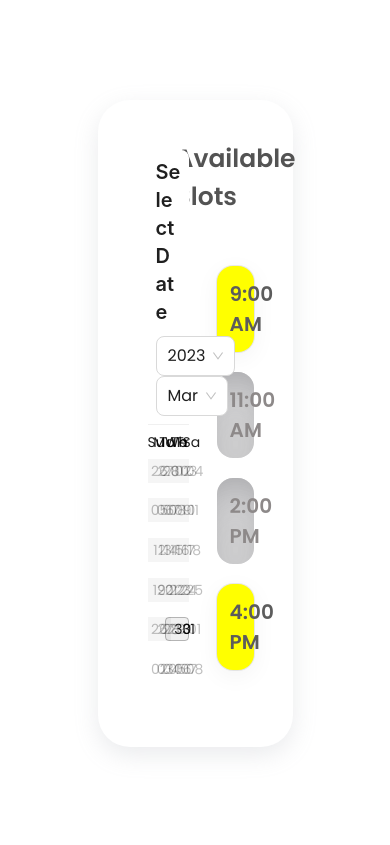
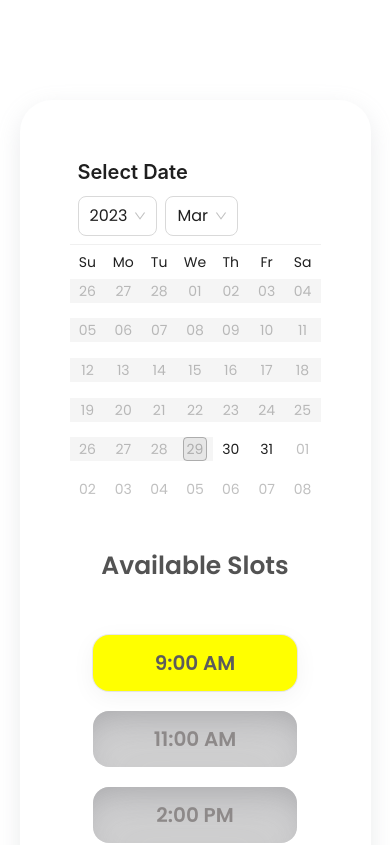
Before and after one commit to Mr-Soni532/ALS---Ace-Legal-Services, a React (Create React App) app in the folder frontend/: page /bookslot in a window 390 px wide. Shown: the top 845 px of the page. Built offline with nearby package versions, Linux system fonts and the light colour scheme.

Commit message:
added responsiveness in BookSlots

```diff
--- a/frontend/src/pages/BookSlot/bookSlot.style.css
+++ b/frontend/src/pages/BookSlot/bookSlot.style.css
@@ -17,6 +17,7 @@
     height: 100%;
     padding: 20px;
     position: relative;
+    flex: 1;
 }
 
 .slot_col-2 {
@@ -26,6 +27,7 @@
     display: flex;
     flex-direction: column;
     align-items: center;
+    flex: 1;
 }
 .slot_col-2>span{
     margin-bottom: 20px;
@@ -43,3 +45,31 @@
     height: 100%;
     width: 100%;
 }
+
+@media screen and (max-width: 1080px) {
+    .slot_mainContainer{
+        /* flex-direction: column; */
+        width: 80%;
+        align-items: center;
+    }
+}
+@media screen and (max-width: 780px) {
+    .slot_mainContainer{
+        /* flex-direction: column; */
+        width: 95%;
+        align-items: center;
+    }
+}
+@media screen and (max-width: 540px) {
+    .slot_mainContainer{
+        flex-direction: column;
+        width: 90%;
+        align-items: center;
+    }
+    .slot_col-1{
+        width: 100%;
+    }
+    .slot_col-2{
+        width: 100%;
+    }
+}
```
